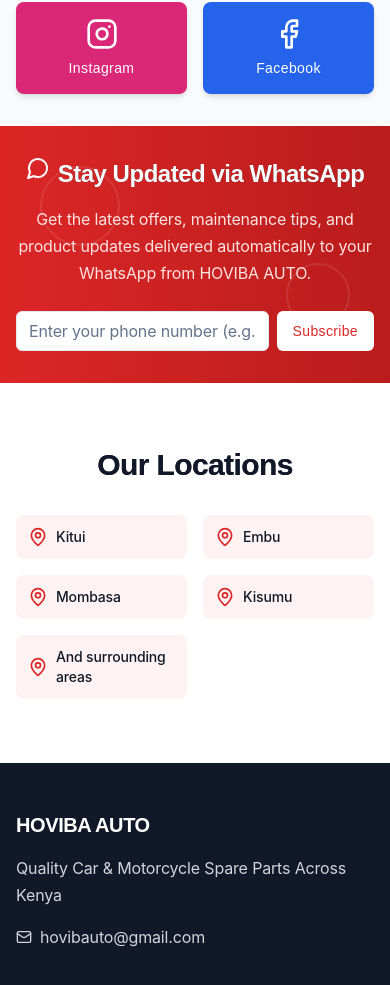
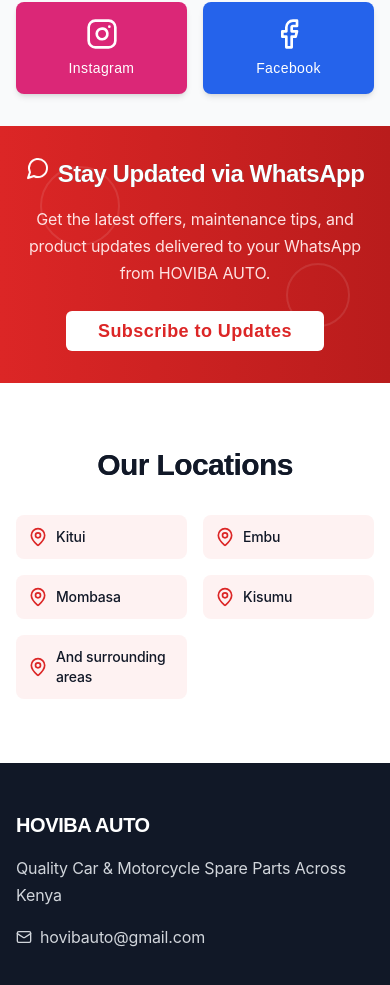
Before and after one commit to isikajarvis/hoviba-auto-kenya-parts, a React (Vite) app: page / in a window 390 px wide. Shown: the part 1436-2421 px from the top of the page. Built offline with nearby package versions, Linux system fonts and the light colour scheme.

Commit message:
Refactor newsletter signup to WhatsApp redirect
Removed the phone number input and replaced it with a "Subscribe" button that redirects users to WhatsApp. The WhatsApp message is now a professional welcome message, requesting permission to send updates.
-edited src/components/NewsletterSignup.tsx

```diff
--- a/src/components/NewsletterSignup.tsx
+++ b/src/components/NewsletterSignup.tsx
@@ -1,41 +1,24 @@
-import { useState } from 'react';
+
 import { MessageCircle } from 'lucide-react';
 import { Button } from '@/components/ui/button';
-import { Input } from '@/components/ui/input';
 
 const NewsletterSignup = () => {
-  const [phone, setPhone] = useState('');
-  const [isSubscribed, setIsSubscribed] = useState(false);
-  const [isLoading, setIsLoading] = useState(false);
+  const handleSubscribe = () => {
+    // Professional WhatsApp message asking for permission to send updates
+    const message = `Hello HOVIBA AUTO,
 
-  const handleSubmit = async (e: React.FormEvent) => {
-    e.preventDefault();
-    if (phone.trim()) {
-      setIsLoading(true);
+I would like to subscribe to your WhatsApp updates and give you permission to send me:
+• Exclusive offers and discounts
+• New product alerts
+• Maintenance tips and guides
+• Important announcements
 
-      try {
-        // Format phone number (ensure it starts with country code)
-        let formattedPhone = phone.replace(/\s+/g, '');
-        if (formattedPhone.startsWith('0')) {
-          formattedPhone = '254' + formattedPhone.substring(1);
-        } else if (!formattedPhone.startsWith('254')) {
-          formattedPhone = '254' + formattedPhone;
-        }
+Please add me to your WhatsApp update list.
 
-        // Simulate automated message sending (in a real implementation, this would be done via backend API)
-        console.log(`Automated WhatsApp message sent to ${formattedPhone} from HOVIBA (0701036266)`);
-        console.log('Message: Welcome to HOVIBA AUTO! Thank you for subscribing to our WhatsApp updates.');
+Thank you.`;
 
-        // Show success message to user
-        setIsSubscribed(true);
-        setPhone('');
-        setTimeout(() => setIsSubscribed(false), 5000);
-      } catch (error) {
-        console.error('Error processing automated WhatsApp signup:', error);
-      } finally {
-        setIsLoading(false);
-      }
-    }
+    const whatsappUrl = `https://wa.me/254701036266?text=${encodeURIComponent(message)}`;
+    window.open(whatsappUrl, '_blank');
   };
 
   return (
@@ -53,33 +36,15 @@ const NewsletterSignup = () => {
           <h3 className="text-2xl font-bold animate-fade-in">Stay Updated via WhatsApp</h3>
         </div>
         <p className="text-red-100 mb-6 animate-fade-in">
-          Get the latest offers, maintenance tips, and product updates delivered automatically to your WhatsApp from HOVIBA AUTO.
+          Get the latest offers, maintenance tips, and product updates delivered to your WhatsApp from HOVIBA AUTO.
         </p>
 
-        {isSubscribed ? (
-          <div className="bg-green-100 text-green-800 p-4 rounded-lg animate-scale-in">
-            <p className="font-medium">Thank you for subscribing! HOVIBA has automatically sent you a welcome message on WhatsApp.</p>
-          </div>
-        ) : (
-          <form onSubmit={handleSubmit} className="max-w-md mx-auto flex space-x-2 animate-fade-in">
-            <Input
-              type="tel"
-              placeholder="Enter your phone number (e.g., 0712345678)"
-              value={phone}
-              onChange={(e) => setPhone(e.target.value)}
-              className="flex-1 text-gray-900 transition-all duration-300 focus:scale-105"
-              required
-              disabled={isLoading}
-            />
-            <Button
-              type="submit"
-              className="bg-white text-red-600 hover:bg-gray-100 transition-all duration-300 hover:scale-105 hover:shadow-lg"
-              disabled={isLoading}
-            >
-              {isLoading ? 'Sending...' : 'Subscribe'}
-            </Button>
-          </form>
-        )}
+        <Button
+          onClick={handleSubscribe}
+          className="bg-white text-red-600 hover:bg-gray-100 transition-all duration-300 hover:scale-105 hover:shadow-lg px-8 py-3 text-lg font-semibold"
+        >
+          Subscribe to Updates
+        </Button>
       </div>
     </div>
   );
```
